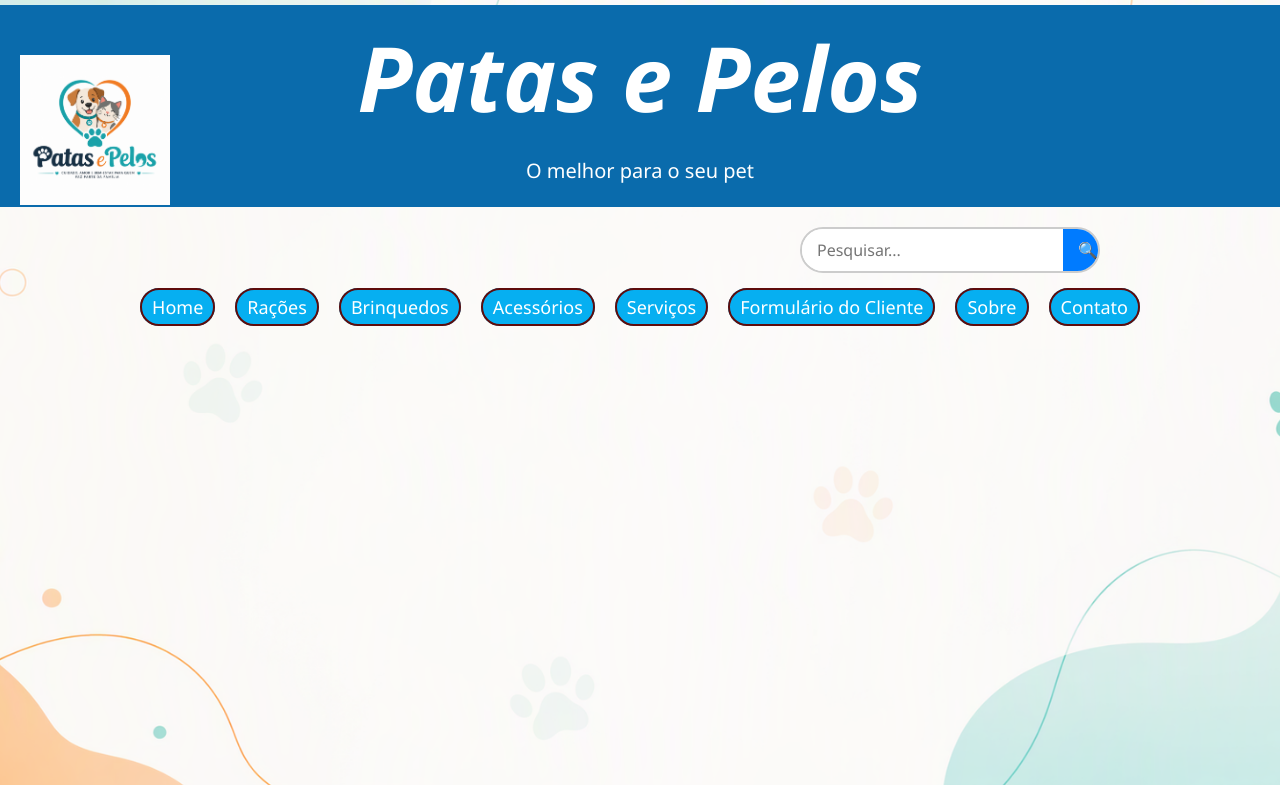
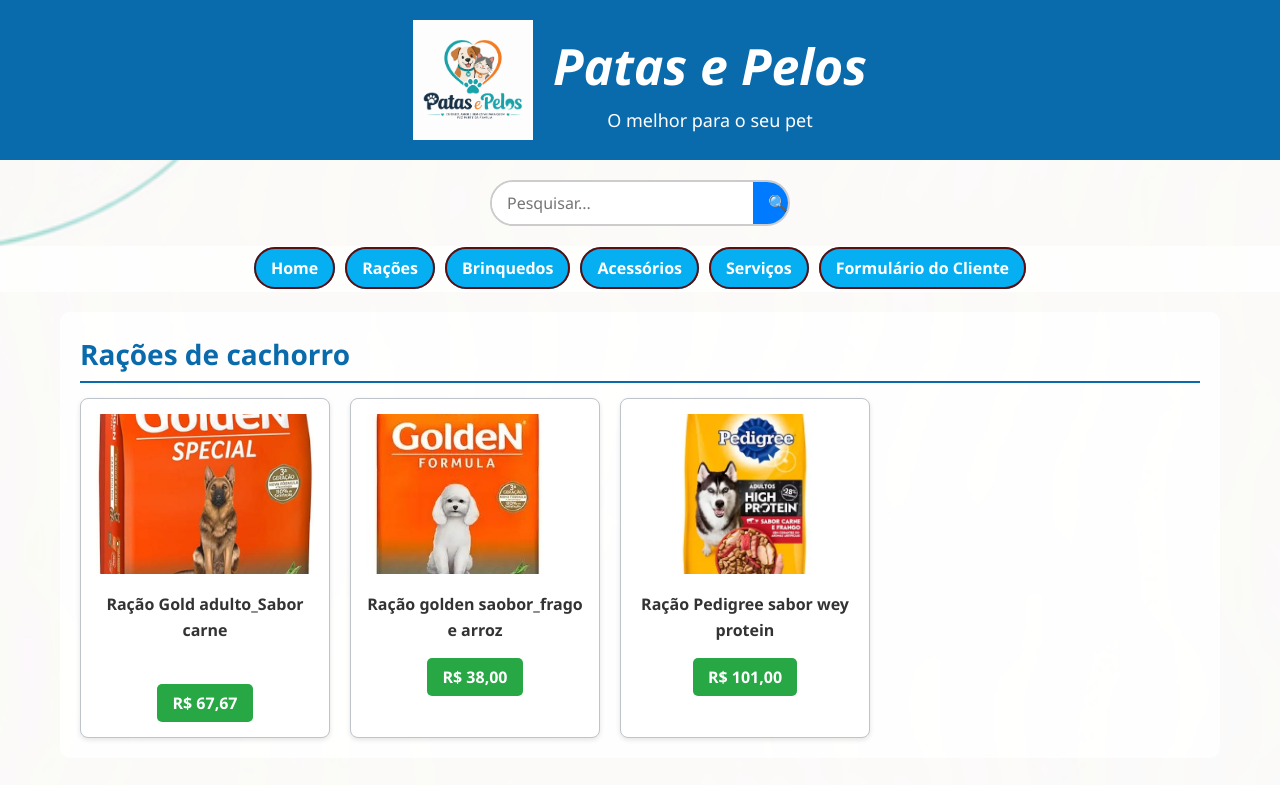
Before and after one commit to fredericovitorio2008-coder/PATAS_E_PELOS_21.09, a plain HTML site: page index.html in a window 1280 px wide. Shown: the top 785 px of the page. Drawn offline with Linux system fonts and the light colour scheme.

Commit message:
parte 2 feita
parte 2 feita

```diff
--- a/index.html
+++ b/index.html
@@ -9,7 +9,6 @@
 <body>
 
 <header class="header">
-
         <div class="logo">
             <img src="img/Logo Patas e Pelos.png" alt="Logo do site">
         </div>
@@ -18,7 +17,6 @@
             <h1>Patas e Pelos</h1>
             <p>O melhor para o seu pet</p>
         </div>
-
     </header>
 
     <div class="search-box">
@@ -31,16 +29,98 @@
     <nav class="menu">
         <ul class="menu-list">
             <li><a href="#">Home</a></li>
-            <li><a href="#">Rações</a></li>
-            <li><a href="#">Brinquedos</a></li>
-            <li><a href="#">Acessórios</a></li>
-            <li><a href="#">Serviços</a></li>
-            <li><a href="#">Formulário do Cliente</a></li>
-            <li><a href="#">Sobre</a></li>
-            <li><a href="#">Contato</a></li>
+            <li><a href="#racoes">Rações</a></li>
+            <li><a href="#Brinquedos">Brinquedos</a></li>
+            <li><a href="#Acessórios">Acessórios</a></li>
+            <li><a href="#Serviços">Serviços</a></li>
+            <li><a href="#Formulário do Cliente">Formulário do Cliente</a></li>
         </ul>
     </nav>
 
+    <main class="principal">
+
+        <!-- Rações de Cachorro -->
+        <section id="racoes" class="categoria-secao">
+            <h2>Rações de cachorro</h2>
+            <div class="vendas">
+
+                <article class="precos">
+                    <img src="img_rações de cachorro/Ração Gold adulto_ carne 67,67R$.jpg" alt="Ração Gold adulto_ carne 67,67R$">
+                    <p>Ração Gold adulto_Sabor carne</p>
+                    <br>
+                    <button class="meu-botao">R$ 67,67</button>
+                </article>
+
+                <article class="precos">
+                    <img src="img_rações de cachorro/Ração golden saobor frago e arroz_38,00R$.jpg" alt="Ração golden saobor frago e arroz_38,00R$">
+                    <p>Ração golden saobor_frago e arroz</p>
+                    <button class="meu-botao">R$ 38,00</button>
+                </article>
+
+                <article class="precos">
+                    <img src="img_rações de cachorro/Ração Pedigree sabor wey protein _ 101,00.jpg" alt="Ração Pedigree sabor wey protein _ 101,00">
+                    <p>Ração Pedigree sabor wey protein</p>
+                    <button class="meu-botao">R$ 101,00</button>
+                </article>
+
+            </div>
+        </section>
+
+        <!-- Rações de Gatos -->
+        <section class="categoria-secao">
+            <h2>Rações de gatos</h2>
+            <div class="vendas">
+
+                <article class="precos">
+                    <img src="img_raçoes de gato/Cat Plus alimento para gatos sabor salmão 15 kg_ R$ 69,00.jpg" alt="Cat Plus alimento para gatos sabor salmão 15 kg">
+                    <p>Cat Plus alimento para gatos sabor salmão 15 kg</p>
+                    <br>
+                    <button class="meu-botao">R$ 69,00</button>
+                </article>
+
+                <article class="precos">
+                    <img src="img_raçoes de gato/friskies filhote gatitos de 1 a 12  meses R$ 55,00.jpg" alt="friskies filhote gatitos de 1 a 12 meses">
+                    <p>Friskies filhote gatitos de 1 a 12 meses</p>
+                    <br>
+                    <button class="meu-botao">R$ 55,00</button>
+                </article>
+
+            </div>
+        </section>
+
+        <!-- Rações de Aves -->
+        <section class="categoria-secao">
+            <h2>Rações de aves</h2>
+            <div class="vendas">
+                <article class="precos">
+                    <img src="img_raçoes de ave/sua-imagem.jpg" alt="Ração de aves">
+                    <p>Ração para aves</p>
+                    <br>
+                    <button class="meu-botao">R$ 25,00</button>
+                </article>
+            </div>
+        </section>
+
+        <!-- Rações de Coelho -->
+        <section class="categoria-secao">
+            <h2>Rações de coelho</h2>
+            <div class="vendas">
+                <article class="precos">
+                    <img src="img_raçoes de coelho/sua-imagem.jpg" alt="Ração de coelho">
+                    <p>Ração para coelhos</p>
+                    <br>
+                    <button class="meu-botao">R$ 25,00</button>
+                </article>
+            </div>
+        </section>
+
+    </main>
+
+    <footer class="rodape">
+        <p>Telefone: (31) 9993-7816</p>
+        <p>Patasepelos@gmail.com</p>
+        <p>Avenida João César de Oliveira, n° 555 - Contagem, MG</p>
+    </footer>
 
 </body>
 </html>
--- a/style.css
+++ b/style.css
@@ -16,61 +16,55 @@
 }
 
 .header {
-    background-color:  #0a6bac;
+    background-color: #0a6bac;
+    display: flex;
     align-items: center;
-    text-align: Right;
+    justify-content: center;
+    padding: 20px;
+    flex-wrap: wrap;
+    gap: 20px;
 }
 
-.logo {
-    height: 190px; /* Ajuste o tamanho da imagem conforme preferir */
+.logo img {
+    height: 120px;
     width: auto;
-    display: flex;
-    margin: 30px auto;
-    padding-top: 1px;
-    padding: 20px;
-    padding-button: 30px;
-    box-sizing: border-box;
-    position: absolute;
+    display: block;
+}
 
+.site-title {
+    text-align: center;
 }
 
 .header h1 {
-    font-size: 90px; /* Um pouco abaixo de 100px para não estourar telas menores, mas mantendo grande */
-    margin: 5px;
+    font-size: 50px;
+    margin: 0;
     color: #ffffff;
-    text-align: center;
     font-weight: bold;
     font-style: italic;
-    display: flex;
-    justify-content: center;
-    align-items: center;
 }
 
 .header p {
-    text-align: center;
     color: #ffffff;
-    font-size: 20px;
+    font-size: 18px;
     margin: 0;
-    padding: 1px;
-    display: flex;
-    justify-content: center;
-    align-items: center;
-    padding-bottom: 20px;
 }
 
 .menu {
     display: flex;
     justify-content: center;
+    background-color: rgba(255, 255, 255, 0.8);
+    padding: 10px 0;
 }
 
 .menu-list {
-    top:auto;
-    position: relative;
     border-radius: 25px;
     display: flex;
     list-style: none;
-    padding: 20px;
+    padding: 0;
     margin: 0;
+    flex-wrap: wrap;
+    justify-content: center;
+    gap: 10px;
 }
 
 .menu a {
@@ -79,12 +73,9 @@
     border: 2px solid #5f0c0c;
     border-radius: 25px;
     background-color: #06aff1;
-    padding: 5px 10px;
-    font-size: 18px;
-    text-align: bold;
-    margin: 0 10px;
-
-    list-style: none;
+    padding: 8px 15px;
+    font-size: 16px;
+    font-weight: bold;
     transition: background-color 0.3s, color 0.3s;
 }
 
@@ -92,6 +83,13 @@
     background-color: #0056b3;
     color: #07e9de;
 }
+
+.search-box {
+    display: flex;
+    justify-content: center;
+    margin: 20px 0;
+}
+
 .search-box form {
     display: flex;
     align-items: center;
@@ -100,9 +98,6 @@
     overflow: hidden;
     width: 300px;
     background-color: #fff;
-    margin-top: 20px;
-    margin-left: 800px;
-
 }
 
 .search-box input {
@@ -125,3 +120,84 @@
 .search-box button:hover {
     background-color: #0056b3;
 }
+
+.principal {
+    max-width: 1200px;
+    margin: 0 auto;
+    padding: 20px;
+}
+
+.categoria-secao {
+    background-color: rgba(255, 255, 255, 0.9);
+    border-radius: 10px;
+    padding: 20px;
+    margin-bottom: 30px;
+}
+
+.categoria-secao h2 {
+    font-size: 28px;
+    color: #0a6bac;
+    margin-bottom: 15px;
+    border-bottom: 2px solid #0a6bac;
+    padding-bottom: 5px;
+}
+
+.vendas {
+    display: flex;
+    gap: 20px;
+    flex-wrap: wrap;
+}
+
+article.precos {
+    background: #ffffff;
+    border: 1px solid #bdc4ca;
+    border-radius: 8px;
+    text-align: center;
+    padding: 15px;
+    width: 250px;
+    box-shadow: 0 2px 5px rgba(0,0,0,0.1);
+}
+
+article img {
+    width: 100%;
+    height: 160px;
+    object-fit: cover;
+    border-radius: 5px;
+    margin-bottom: 10px;
+}
+
+article p {
+    font-size: 16px;
+    font-weight: bold;
+    color: #333;
+    margin-bottom: 15px;
+}
+
+.meu-botao {
+    background-color: #28a745;
+    color: white;
+    border: none;
+    border-radius: 5px;
+    padding: 8px 15px;
+    font-size: 16px;
+    font-weight: bold;
+    cursor: pointer;
+    transition: background-color 0.2s;
+}
+
+.meu-botao:hover {
+    background-color: #218838;
+}
+
+.rodape {
+    background-color: #333;
+    color: #fff;
+    text-align: center;
+    padding: 20px;
+    margin-top: 40px;
+}
+
+.rodape p {
+    margin: 5px 0;
+    font-size: 14px;
+}
```
Also changed, not shown: img_raçoes de gato/Cat Plus alimento para gatos sabor salmão 15 kg_ R$ 69,00.jpg (added), img_raçoes de gato/friskies filhote gatitos de 1 a 12  meses R$ 55,00.jpg (added), img_raçoes de gato/whiskas 1 ano sabor salmão 900g R$ 23,40.jpg (added), img_rações de cachorro/Ração Gold adulto_ carne 67,67R$.jpg (added), img_rações de cachorro/Ração Pedigree sabor wey protein _ 101,00.jpg (added), img_rações de cachorro/Ração golden saobor frago e arroz_38,00R$.jpg (added). Lines whose indentation alone changed are shown as unchanged.
